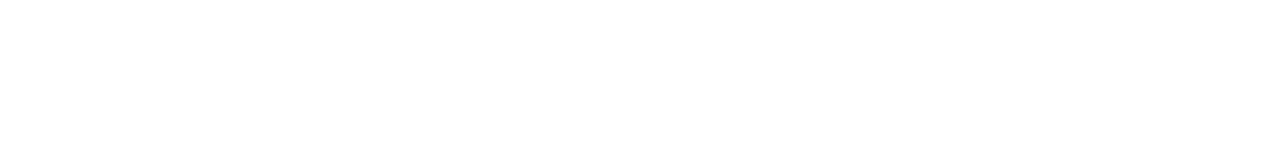
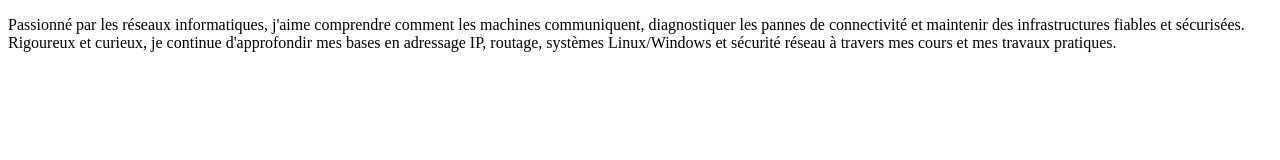
Before and after one commit to Anita-ECLOU/mon-cv, a plain HTML site: page index.html in a window 1280 px wide. Drawn offline with Linux system fonts and the light colour scheme.

Commit message:
mise en place de la section description

```diff
--- a/index.html
+++ b/index.html
@@ -7,6 +7,11 @@
     <link rel="stylesheet" href="style.css">
 </head>
 <body>
-
+ <p>
+      Passionné par les réseaux informatiques, j'aime comprendre comment les machines communiquent,
+      diagnostiquer les pannes de connectivité et maintenir des infrastructures fiables et sécurisées.
+      Rigoureux et curieux, je continue d'approfondir mes bases en adressage IP, routage, systèmes Linux/Windows
+      et sécurité réseau à travers mes cours et mes travaux pratiques.
+    </p>
 </body>
 </html>
```
